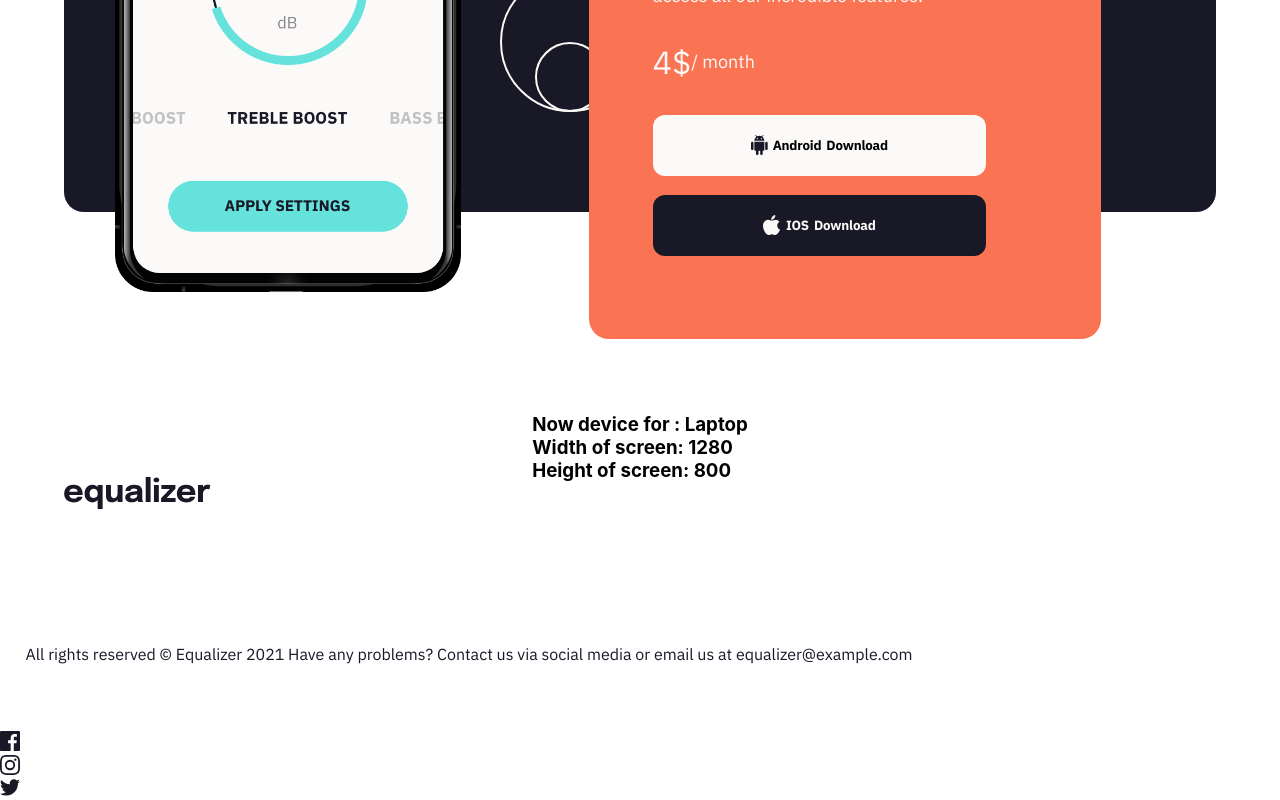
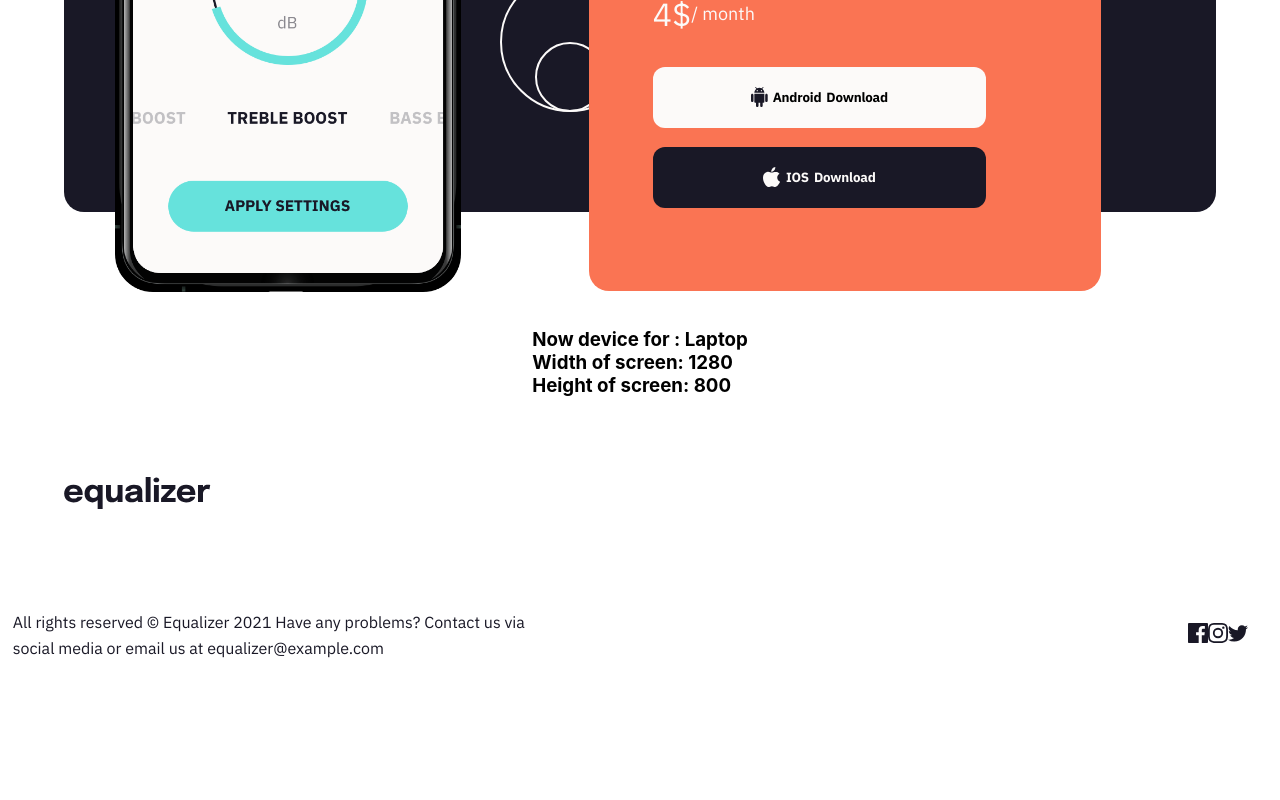
Before and after one commit to brunomoleta/equalizer-landing-page, a React (Create React App) app: page / in a window 1280 px wide. Shown: the part 1099-1899 px from the top of the page. After the commit the page ends 1792 px from the top, so only its background shows below. Built offline with nearby package versions, Linux system fonts and the light colour scheme.

Commit message:
update and try to deploy

```diff
--- a/src/components/Footers/styles.ts
+++ b/src/components/Footers/styles.ts
@@ -17,24 +17,23 @@ export const StyledContentFooter = styled.span`
   /* color:red; */
   width: 85%;
   padding: 5% 2%;
-        @media screen and (max-width:767px){
+    grid-area: B;
+  @media screen and (max-width: 767px) {
     padding: 2% 4%;
   }
 
   // Tablet
-        @media screen and (min-width:768px) and (max-width:1023px){
-          grid-area:B;
-          padding-left:5%;
+  @media screen and (min-width: 768px) and (max-width: 1023px) {
+    padding-left: 5%;
   }
 
   // Labtop
-        @media screen and (min-width:1024px) and (max-width:1439px){
-            // background-color:yellow;
-            /* padding: 5% 5%; */
+  @media screen and (min-width: 1024px) and (max-width: 1439px) {
+    //
   }
 
   // Desktop
-        @media screen and (min-width:1440px) and (max-width:1919px){
+  @media screen and (min-width: 1440px) and (max-width: 1919px) {
     // background-color:red;
     /* padding:5% 5%; */
   }
--- a/src/components/Icons/styles.ts
+++ b/src/components/Icons/styles.ts
@@ -1,7 +1,6 @@
 import styled from "styled-components";
 
 export const ContainerIcon = styled.div`
-
   // Mobile screen size
   @media screen and (max-width: 767px) {
     margin: 20px 10px;
@@ -16,15 +15,19 @@ export const ContainerIcon = styled.div`
     // background-color:green;
     margin-right:5%;
     display:flex;
-    grid-area:C;
     justify-content:end;
     align-items:center;
     gap:20px;
+    grid-area:C;
   }
 
   // Labtop screen size
   @media screen and (min-width: 1024px) and (max-width: 1439px) {
-    // background-color:blue;
+    grid-area:C;
+    display:flex;
+    align-items:center;
+    justify-content:end;
+    margin-right:5%;
   }
 
   // Desktop screen size
--- a/src/components/Logo/styles.ts
+++ b/src/components/Logo/styles.ts
@@ -6,7 +6,7 @@ export const StyledLogo = styled.div`
     padding:5% 3%;
     z-index:3;
 
-  /* mobile screen */
+  /*; mobile screen */
   @media screen and (max-width: 767px) {
   }
 
@@ -19,10 +19,12 @@ export const StyledLogo = styled.div`
   /* Laptop screen */
   @media screen and (min-width:1024px) and (max-width:1439px){
     padding-left:5%;
+    grid-area:A;
   }
 
   /* Desktop screen */
   @media screen and (min-width: 1440px) {
     padding-left:10%;
   }
+
 `;
--- a/src/pages/sections/styles.ts
+++ b/src/pages/sections/styles.ts
@@ -129,13 +129,18 @@ export const StyledFooter = styled.section`
 
   // Labtop screen size
   @media screen and (min-width: 1024px) and (max-width: 1439px) {
-    // background-color:blue;
+    display:grid;
+    grid-template-columns:repeat(2,1fr);
+    grid-template-areas:
+    "A A"
+    "B C";
   }
 
   // Desktop screen size
   @media screen and (min-width: 1440px) {
     // background-color:yellow;
-  }
+
+    }
   //
 `;
 
```
Lines whose indentation alone changed are shown as unchanged.
